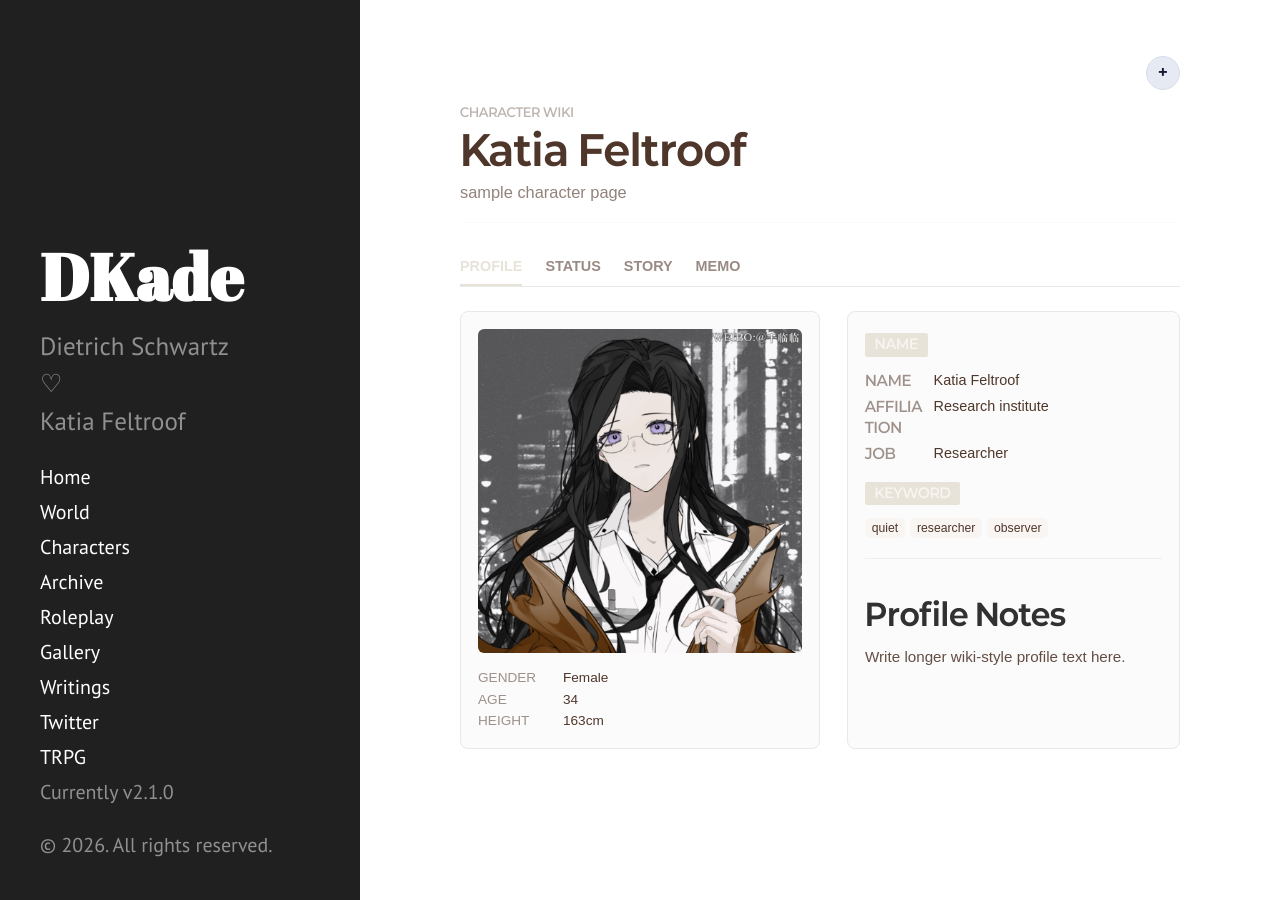
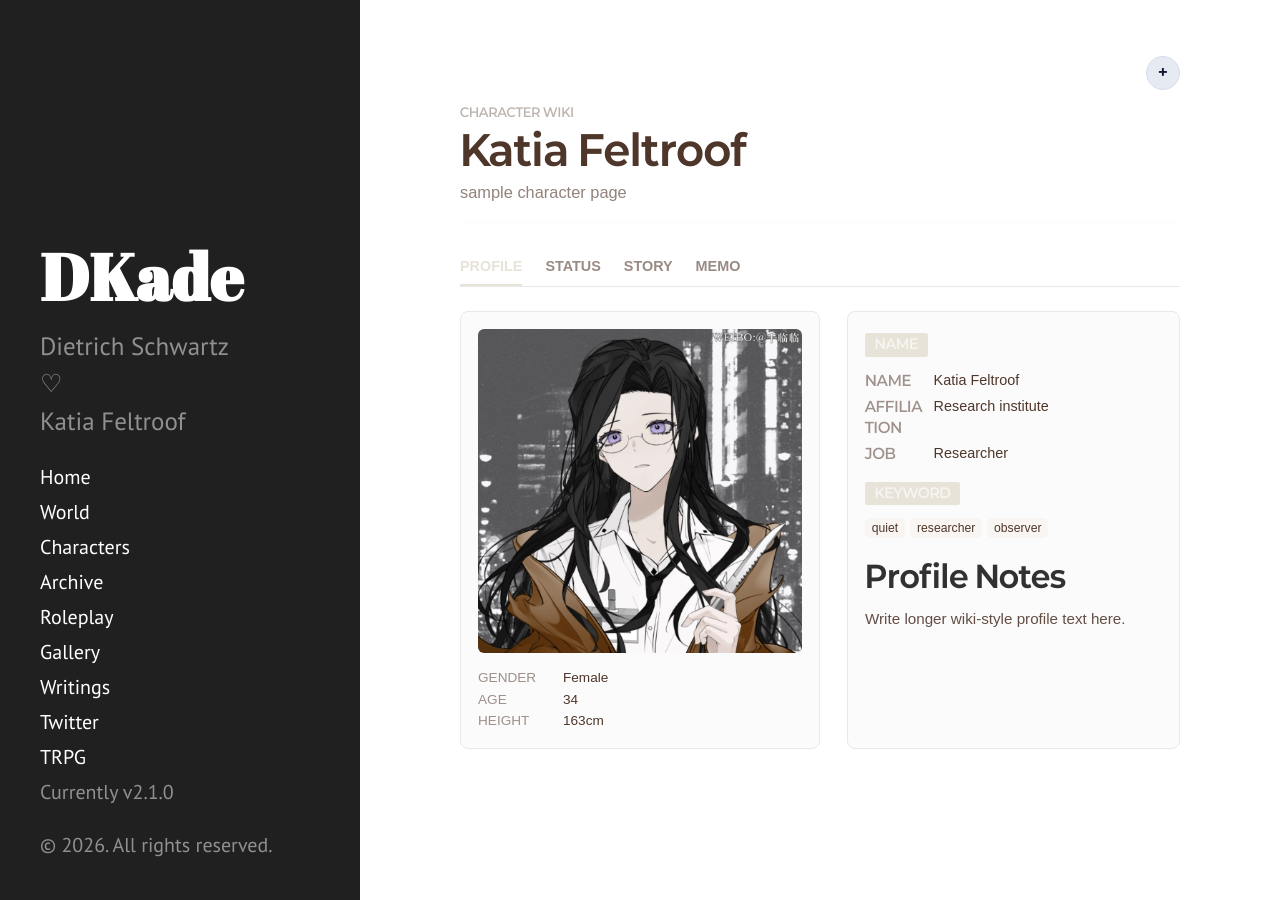
Before and after one commit to mistynocturn-design/dekade-archive, a Jekyll site: the page built from _characters/katia-feltroof.md, in a window 1280 px wide. Built offline with Jekyll 4.4.1, drawn with Linux system fonts in a browser that asks for light colours; some web fonts are replaced.

Commit message:
Update hyde.css

```diff
--- a/public/css/hyde.css
+++ b/public/css/hyde.css
@@ -2383,3 +2383,9 @@ a.sidebar-nav-item:focus {
 .character-info-list dt {
   font-weight: 600;
 }
+/* Character markdown divider cleanup */
+.character-markdown {
+  border-top: 0;
+  margin-top: .45rem;
+  padding-top: 0;
+}
```
